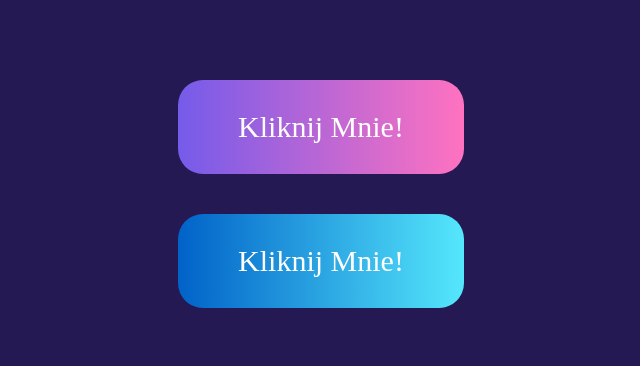
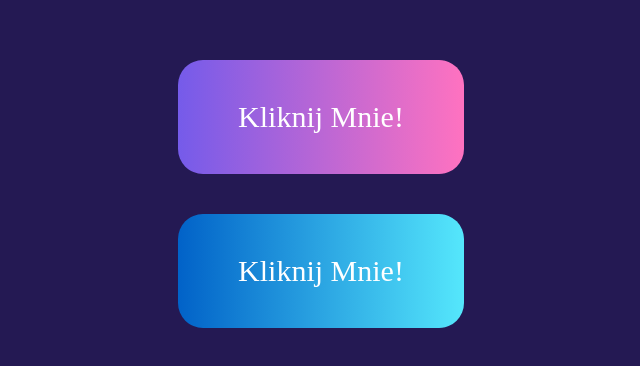
Before and after one commit to RomPop76/rippleEffect, a plain HTML site: page index.html in a window 1280 px wide. Shown: the part 214-580 px from the top of the page, without its empty margins (319-959 px from the left). Drawn offline with Linux system fonts and the light colour scheme.

Commit message:
Buffon Effect - last commit

```diff
--- a/style.css
+++ b/style.css
@@ -17,7 +17,7 @@ a {
     text-decoration: none;
     color: white;
     background: var(--firstColor);
-    padding: 30px 60px;
+    padding: 40px 60px;
     border-radius: 25px;
     margin: 20px;
     position: relative;
```
